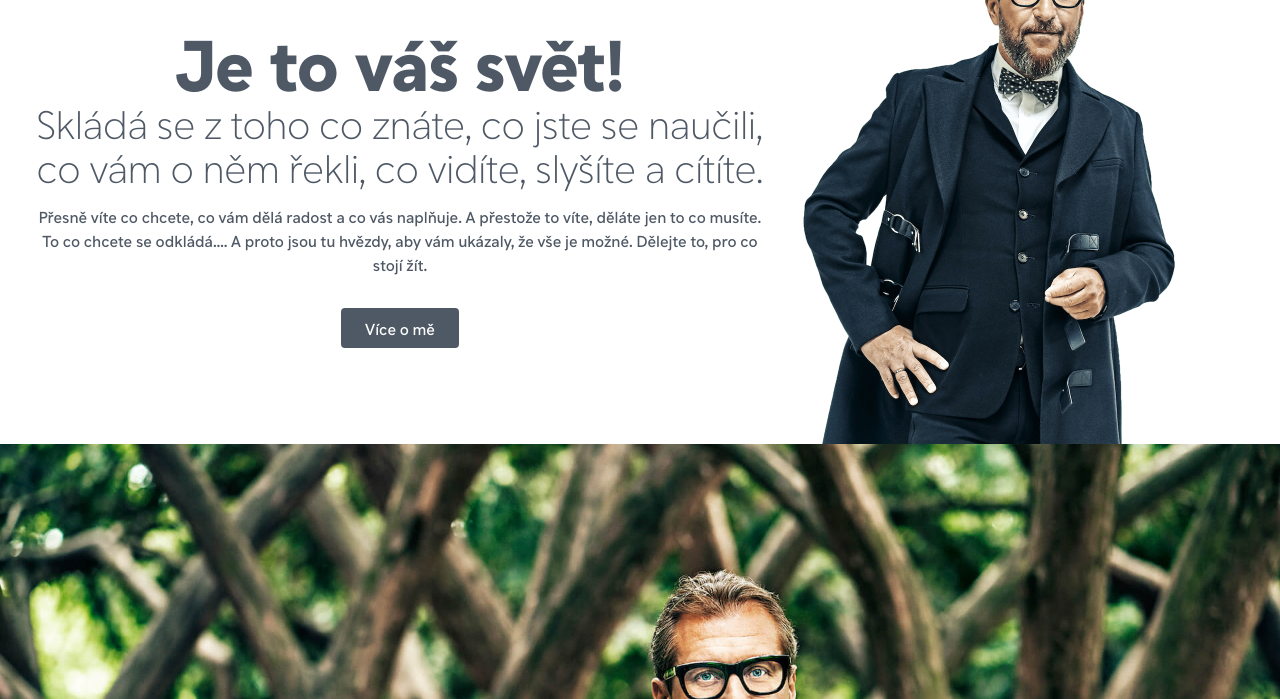
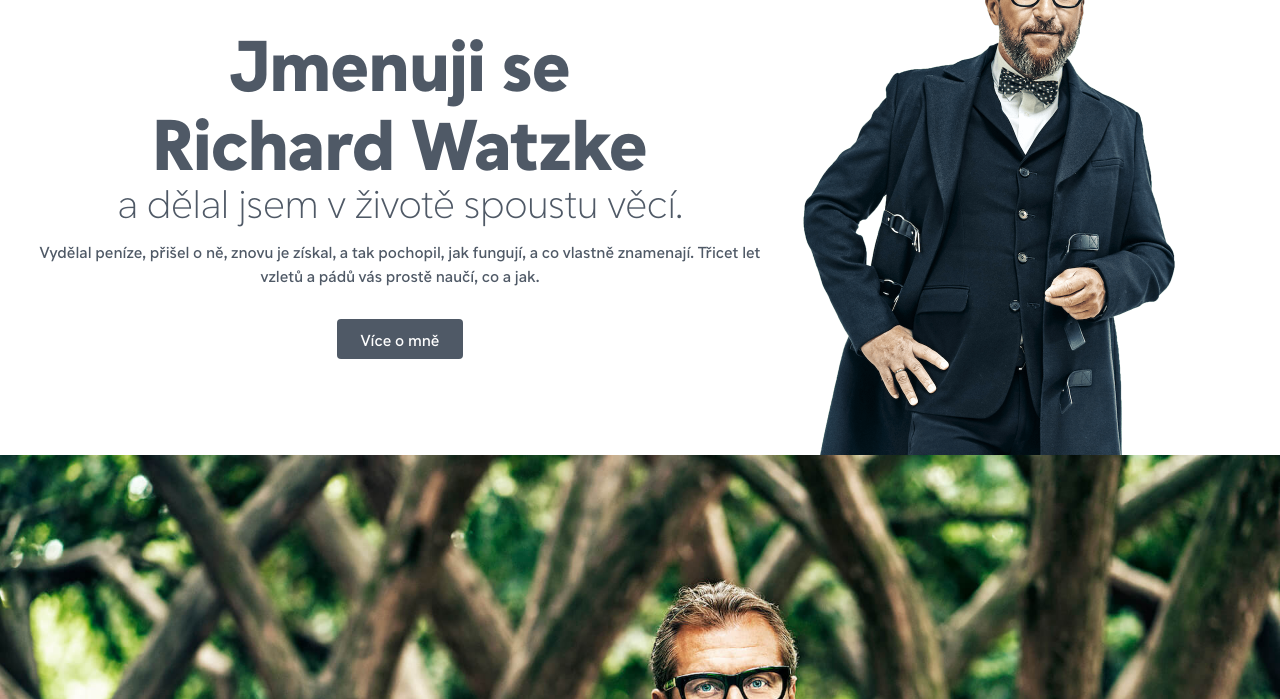
Before and after one commit to rejmik/rejmik.github.io, a website: page fotogalerie.html in a window 1280 px wide. Shown: the part 101-800 px from the top of the page. Drawn offline with Linux system fonts and the light colour scheme; files whose address does not match are found by name.

Commit message:
Textové úpravy 3

```diff
--- a/fotogalerie.html
+++ b/fotogalerie.html
@@ -70,21 +70,17 @@
               md:pt-0
             "
           >
-            <h2 class="headline-1">Je to váš svět!</h2>
+            <h2 class="headline-1">Jmenuji se Richard&nbsp;Watzke</h2>
             <p class="subheadline mb-4">
-              Skládá se z toho co znáte, co jste se naučili, co vám o něm řekli,
-              co vidíte, slyšíte a cítíte.
+              a dělal jsem v životě spoustu věcí.
             </p>
 
             <p>
-              Přesně víte co chcete, co vám dělá radost a co vás naplňuje. A
-              přestože to víte, děláte jen to co musíte. To co chcete se
-              odkládá…. A proto jsou tu hvězdy, aby vám ukázaly, že vše je
-              možné. Dělejte to, pro co stojí žít.
+              Vydělal peníze, přišel o ně, znovu je získal, a tak pochopil, jak fungují, a co vlastně znamenají. Třicet let vzletů a pádů vás prostě naučí, co a jak.
             </p>
 
             <a class="button button--primary mt-8" href="/o-mne.html"
-              >Více o mě</a
+              >Více o mně</a
             >
           </div>
 
```
Also changed, not shown: index.html (+2 -2 lines), o-mne.html (+4 -8 lines).
